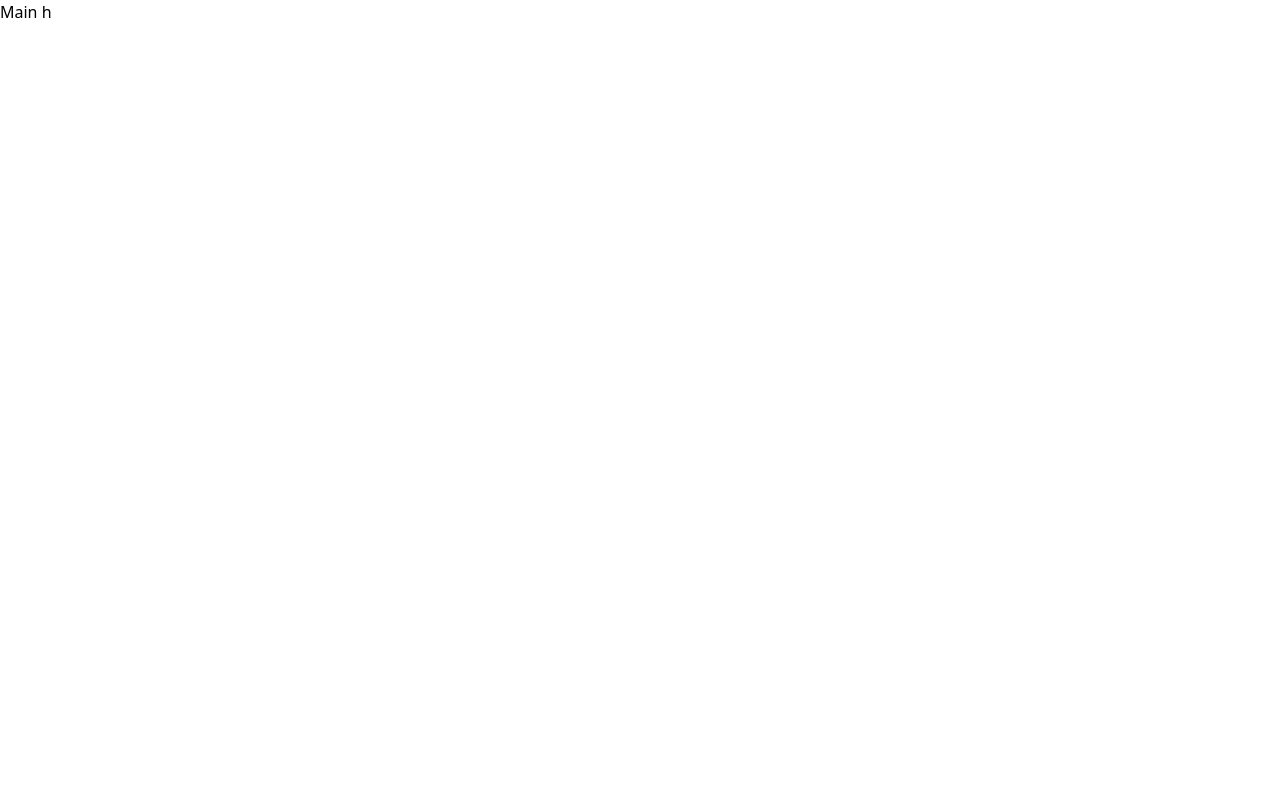
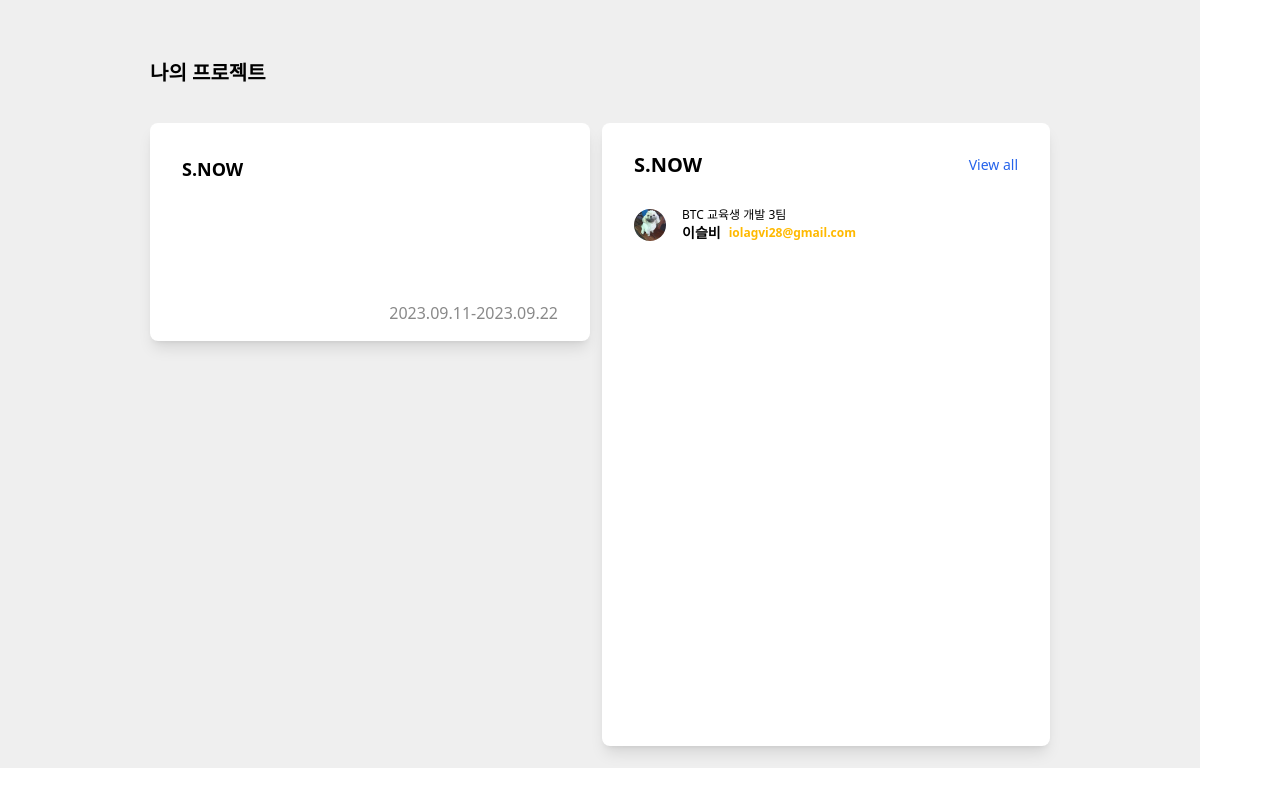
Before and after one commit to ystgd07/PeerNow-FE-, a React (Create React App) app: page / in a window 1280 px wide. Built offline with nearby package versions, Linux system fonts and the light colour scheme.

Commit message:
fe:card,info component ui

```diff
--- /dev/null
+++ b/src/features/newproject/MyProjectCard.jsx
@@ -0,0 +1,13 @@
+import React from 'react';
+import MyProjectCardTitle from './MyProjectCardTitle';
+import MyProjectCardFooter from './MyProjectCardFooter';
+import Title from './Title';
+
+export default function MyProjectCard() {
+  return (
+    <div class="mt-4 first:w-PjtCard h-PjtCard  max-w-md p-4 bg-white  border-gray-200 rounded-lg shadow-lg sm:p-8 dark:bg-gray-500 dark:border-gray-500">
+      <MyProjectCardTitle />
+      <MyProjectCardFooter />
+    </div>
+  );
+}
--- /dev/null
+++ b/src/features/newproject/MyProjectCardFooter.jsx
@@ -0,0 +1,11 @@
+import React from 'react';
+
+export default function MyProjectCardFooter() {
+  return (
+    <div className="flex flex-col-reverse h-full">
+      <p className="flex flex-row-reverse mb-3 text-gray">
+        2023.09.11-2023.09.22
+      </p>
+    </div>
+  );
+}
--- /dev/null
+++ b/src/features/newproject/MyProjectCardTitle.jsx
@@ -0,0 +1,9 @@
+import React from 'react';
+
+export default function MyProjectCardTitle() {
+  return (
+    <div className="flex">
+      <h1 className="text-lg font-bold">S.NOW</h1>
+    </div>
+  );
+}
--- /dev/null
+++ b/src/features/newproject/PjtInfo.jsx
@@ -0,0 +1,18 @@
+import React from 'react';
+import PjtinfoTitle from './PjtinfoTitle';
+import PjtInfoMain from './PjtInfoMain';
+
+export default function PjtInfo() {
+  return (
+    <div className="mt-4 ml-3">
+      <div class="w-PjtInfo h-PjtInfo max-w-md p-4 bg-white  border-gray-200 rounded-lg shadow-lg sm:p-8 dark:bg-gray-500 dark:border-gray-500">
+        <PjtinfoTitle />
+        <div class="flow-root">
+          <ul role="list" class="divide-y divide-gray-200 dark:divide-gray-700">
+            <PjtInfoMain />
+          </ul>
+        </div>
+      </div>
+    </div>
+  );
+}
--- /dev/null
+++ b/src/features/newproject/PjtInfoMain.jsx
@@ -0,0 +1,30 @@
+import React from 'react';
+
+export default function PjtInfoMain() {
+  return (
+    <li class="py-3 sm:py-4">
+      <div class="flex items-center space-x-4">
+        <div class="flex-shrink-0">
+          <img
+            class="w-8 h-8 rounded-full"
+            src="/img/je.jfif"
+            alt="Neil image"
+          />
+        </div>
+        <div class="flex-1 min-w-0">
+          <p class="text-xs font-medium text-gray-500 truncate dark:text-white">
+            BTC 교육생 개발 3팀
+          </p>
+          <div className="flex items-center ">
+            <p class="text-sm mr-2 text-black font-bold truncate dark:text-gray-400">
+              이슬비
+            </p>
+            <p className="text-xs font-semibold text-email">
+              iolagvi28@gmail.com
+            </p>
+          </div>
+        </div>
+      </div>
+    </li>
+  );
+}
--- /dev/null
+++ b/src/features/newproject/PjtinfoTitle.jsx
@@ -0,0 +1,17 @@
+import React from 'react';
+
+export default function PjtinfoTitle() {
+  return (
+    <div class="flex items-center justify-between mb-4">
+      <h5 class="text-xl font-bold leading-none text-gray-900 dark:text-white">
+        S.NOW
+      </h5>
+      <a
+        href="#"
+        class="text-sm font-medium text-blue-600 hover:underline dark:text-blue-500"
+      >
+        View all
+      </a>
+    </div>
+  );
+}
--- /dev/null
+++ b/src/features/newproject/Title.jsx
@@ -0,0 +1,11 @@
+import React from 'react';
+
+export default function Title() {
+  return (
+    <div className="flex mt-4">
+      <div className="flex flex-row py-5 text-xl w-fit">
+        <p className="font-bold">나의 프로젝트</p>
+      </div>
+    </div>
+  );
+}
--- a/src/pages/Main.jsx
+++ b/src/pages/Main.jsx
@@ -1,5 +1,18 @@
 import React from 'react';
+import Title from '../features/newproject/Title';
+import MyProjectCard from '../features/newproject/MyProjectCard';
+import PjtInfo from '../features/newproject/PjtInfo';
 
 export default function Main() {
-  return <div>Main h</div>;
+  return (
+    <div className="flex flex-col justify-center h-SectionH w-SectionW bg-section">
+      <div className="w-3/4 m-auto">
+        <Title />
+        <div className="flex">
+          <MyProjectCard />
+          <PjtInfo />
+        </div>
+      </div>
+    </div>
+  );
 }
--- a/tailwind.config.js
+++ b/tailwind.config.js
@@ -2,7 +2,25 @@
 module.exports = {
   content: ['./src/**/*.{js,jsx,ts,tsx}'],
   theme: {
-    extend: {},
+    extend: {
+      colors: {
+        transparent: 'transparent',
+        email: '#FFB900',
+        section: '#EFEFEF',
+        white: '#FFFFFF',
+        gray: '#898989',
+      },
+      width: {
+        PjtInfo: '612px',
+        PjtCard: '590px',
+        SectionW: '1200px',
+      },
+      height: {
+        PjtCard: '218px',
+        PjtInfo: '623px',
+        SectionH: '768px',
+      },
+    },
   },
   plugins: [],
 };
```
Also changed, not shown: public/img/je.jfif (added), src/features/newproject/Button.jsx (added), src/features/newproject/SideModal.jsx (added).
